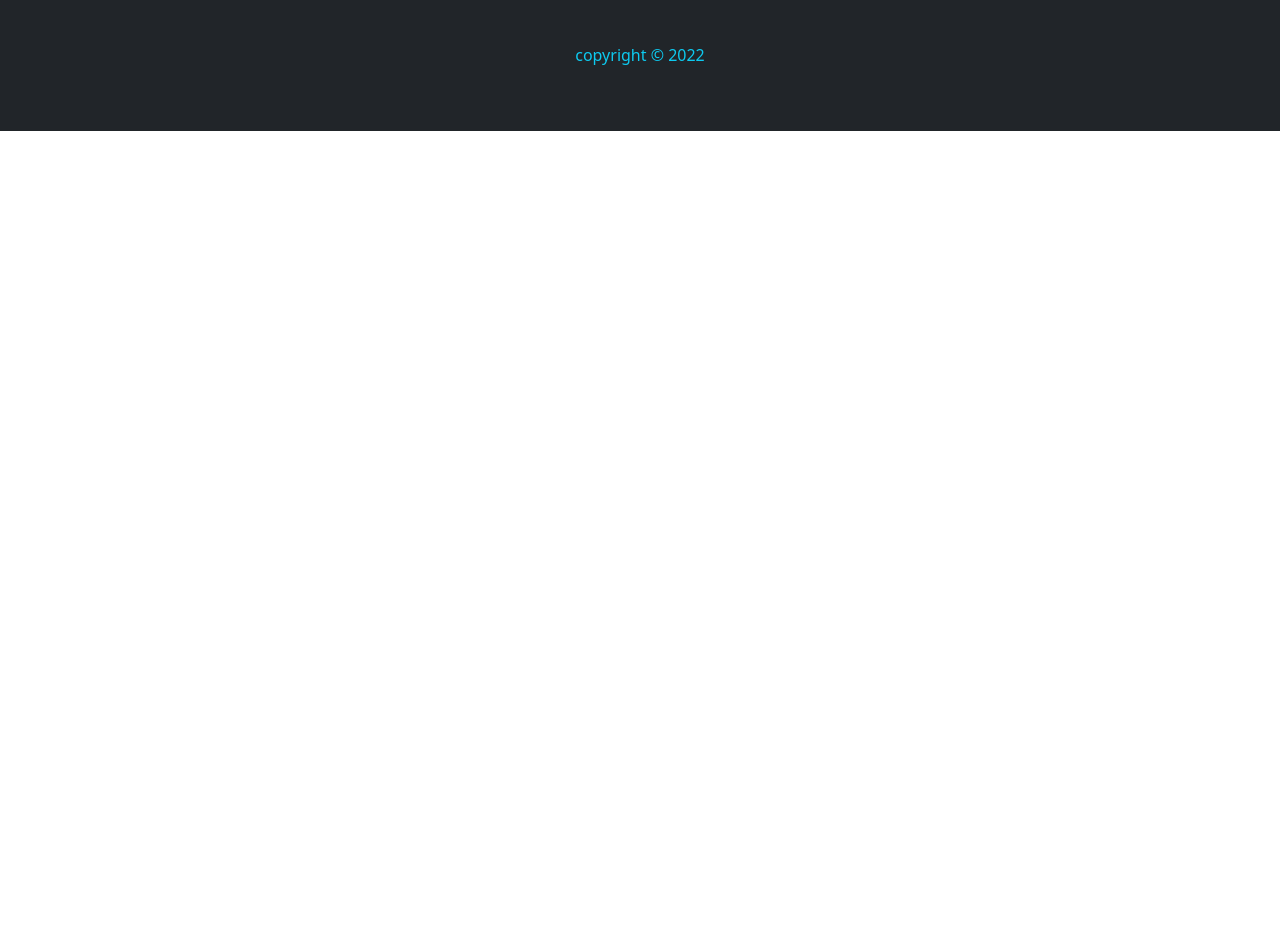
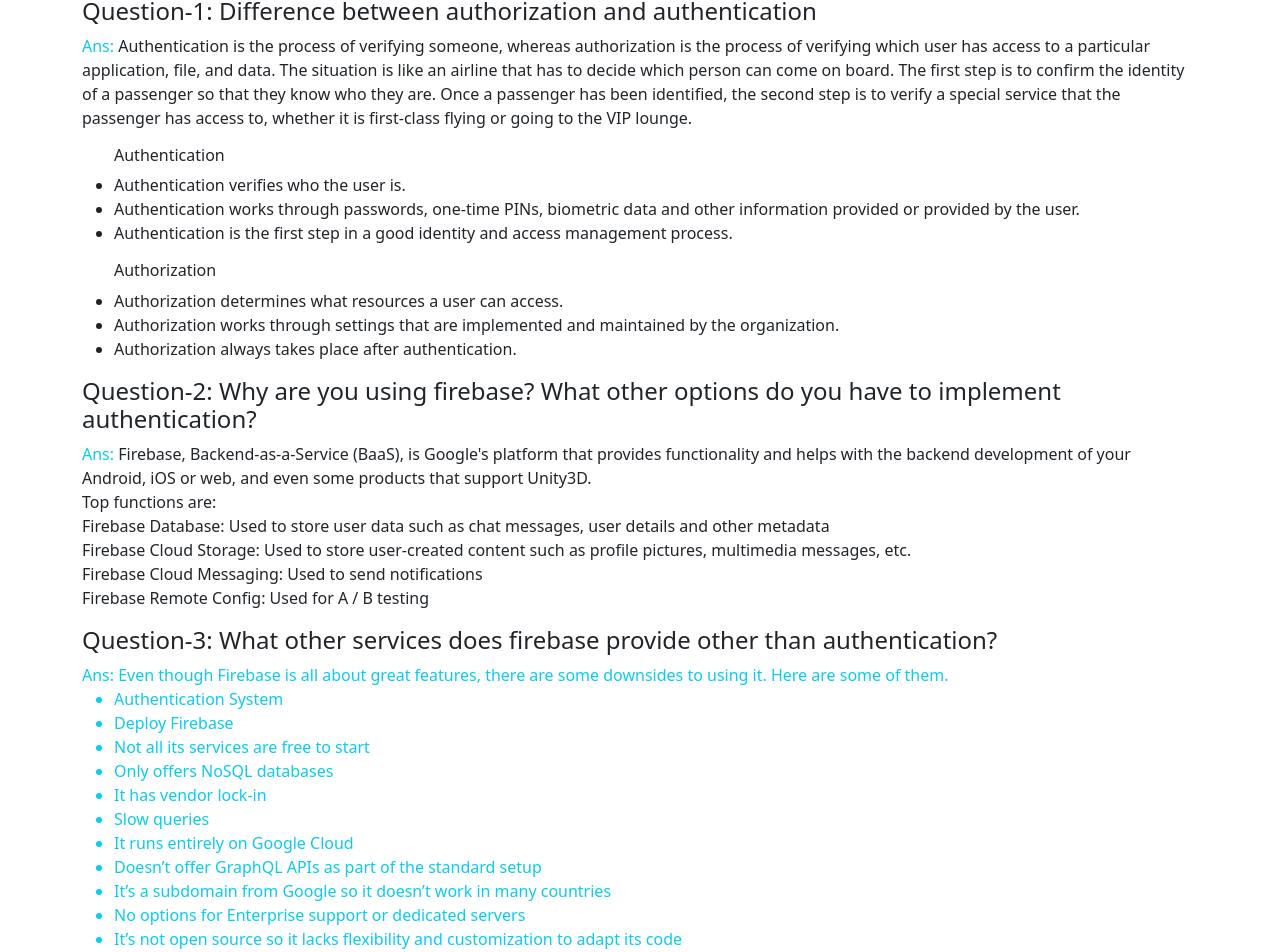
Before and after one commit to rashidul191/career-coach, a React (Create React App) app: page /blogs in a window 1280 px wide. Shown: the part 147-1099 px from the top of the page. Before the commit the page ends 800 px from the top, so only its background shows below. Built offline with nearby package versions, Linux system fonts and the light colour scheme; no server answers; the HTML template or start-up script is replaced by a standard one.

Commit message:
blogs page done

```diff
--- a/src/Page/Blog/Blog.js
+++ b/src/Page/Blog/Blog.js
@@ -1,11 +1,114 @@
-import React from 'react';
+import React from "react";
 
 const Blog = () => {
-    return (
-        <div>
-            <h2>Blog coming soon.......</h2>
-        </div>
-    );
+  return (
+    <div className="container my-4">
+      <div className="mb-3 text-center">
+        <h2 className=" text-info">Blogs</h2>
+        <div
+          style={{ height: "2px" }}
+          className="w-25 bg-success mx-auto"
+        ></div>
+      </div>
+
+      <div>
+        <h4>Question-1: Difference between authorization and authentication</h4>
+        <p>
+          {" "}
+          <span className="text-info">Ans:</span> Authentication is the process
+          of verifying someone, whereas authorization is the process of
+          verifying which user has access to a particular application, file, and
+          data. The situation is like an airline that has to decide which person
+          can come on board. The first step is to confirm the identity of a
+          passenger so that they know who they are. Once a passenger has been
+          identified, the second step is to verify a special service that the
+          passenger has access to, whether it is first-class flying or going to
+          the VIP lounge.
+        </p>
+        <ul>
+          <h6>Authentication</h6>
+          <li>Authentication verifies who the user is.</li>
+          <li>
+            Authentication works through passwords, one-time PINs, biometric
+            data and other information provided or provided by the user.
+          </li>
+          <li>
+            Authentication is the first step in a good identity and access
+            management process.
+          </li>
+        </ul>
+
+        <ul>
+          <h6>Authorization</h6>
+          <li>Authorization determines what resources a user can access.</li>
+          <li>
+            Authorization works through settings that are implemented and
+            maintained by the organization.
+          </li>
+          <li>Authorization always takes place after authentication.</li>
+        </ul>
+      </div>
+
+      <div>
+        <h4>
+          Question-2: Why are you using firebase? What other options do you have
+          to implement authentication?
+        </h4>
+
+        <p>
+          {" "}
+          <span className="text-info">Ans:</span> Firebase, Backend-as-a-Service
+          (BaaS), is Google's platform that provides functionality and helps
+          with the backend development of your Android, iOS or web, and even
+          some products that support Unity3D.
+          <br />
+          Top functions are:
+          <br />
+          Firebase Database: Used to store user data such as chat messages, user
+          details and other metadata
+          <br />
+          Firebase Cloud Storage: Used to store user-created content such as
+          profile pictures, multimedia messages, etc.
+          <br />
+          Firebase Cloud Messaging: Used to send notifications
+          <br />
+          Firebase Remote Config: Used for A / B testing
+        </p>
+      </div>
+
+      <div>
+        <h4>
+          Question-3: What other services does firebase provide other than
+          authentication?
+        </h4>
+        <p>
+          <span className="text-info">
+            Ans: Even though Firebase is all about great features, there are
+            some downsides to using it. Here are some of them.
+            <ul>
+              <li>Authentication System</li>
+              <li>Deploy Firebase</li>
+              <li>Not all its services are free to start</li>
+              <li>Only offers NoSQL databases</li>
+              <li>It has vendor lock-in</li>
+              <li>Slow queries</li>
+              <li>It runs entirely on Google Cloud</li>
+              <li>Doesn’t offer GraphQL APIs as part of the standard setup</li>
+              <li>
+                It’s a subdomain from Google so it doesn’t work in many
+                countries{" "}
+              </li>
+              <li>No options for Enterprise support or dedicated servers</li>
+              <li>
+                It’s not open source so it lacks flexibility and customization
+                to adapt its code
+              </li>
+            </ul>
+          </span>
+        </p>
+      </div>
+    </div>
+  );
 };
 
 export default Blog;
--- a/src/Page/Home/Services/CheckOutPages/CheckOutPages.js
+++ b/src/Page/Home/Services/CheckOutPages/CheckOutPages.js
@@ -1,15 +1,22 @@
 import React from "react";
 
 import { Form, Button } from "react-bootstrap";
+import { useAuthState } from "react-firebase-hooks/auth";
 import { useNavigate } from "react-router-dom";
+import auth from "../../../../firebase.init";
+import Loading from "../../../Shared/Loading/Loading";
 
 const CheckOutPages = () => {
-    const navigate = useNavigate()
+  const navigate = useNavigate();
+  const [user, loading] = useAuthState(auth);
+  const handleCheckOut = (event) => {
+    event.preventDefault();
+    navigate("/thanks");
+  };
 
-    const handleCheckOut = (event)=>{
-        event.preventDefault();
-        navigate("/thanks")
-    }
+  if (loading) {
+    return <Loading></Loading>;
+  }
   return (
     <div className="container">
       <div className="mb-3 text-center">
@@ -21,19 +28,37 @@
       </div>
 
       <div>
-        <Form onSubmit={handleCheckOut} className="w-75 mx-auto border border-3 border-warning p-5">
+        <Form
+          onSubmit={handleCheckOut}
+          className="w-75 mx-auto border border-3 border-warning p-5"
+        >
           <h3 className="text-center mb-4">Payment Info</h3>
 
           <Form.Group className="mb-3" controlId="formBasicName">
-            <Form.Control type="text" name="name" placeholder="Enter name" />
+            <Form.Control
+              type="text"
+              name="name"
+              placeholder={user?.displayName ? user.displayName : "Enter name"}
+            />
           </Form.Group>
 
-          <Form.Group className="mb-3" controlId="formBasicEmail">
-            <Form.Control type="email" name="email" placeholder="Enter email" />
-          </Form.Group>
+          {user?.email && (
+            <Form.Group className="mb-3" controlId="formBasicEmail">
+              <Form.Control
+                readOnly
+                type="email"
+                name="email"
+                placeholder={user.email}
+              />
+            </Form.Group>
+          )}
 
           <Form.Group className="mb-3" controlId="formBasicAddress">
-            <Form.Control type="text" name="address" placeholder="Enter address" />
+            <Form.Control
+              type="text"
+              name="address"
+              placeholder="Enter address"
+            />
           </Form.Group>
 
           <Form.Group className="mb-3" controlId="formBasicZipCode">
--- a/src/Page/Home/Services/Thanks/Thanks.js
+++ b/src/Page/Home/Services/Thanks/Thanks.js
@@ -1,11 +1,18 @@
-import React from 'react';
-
+import React from "react";
+import img from "../../../../Images/thumbs.gif";
 const Thanks = () => {
-    return (
-        <div className='container text-center'>
-            <h2>Thanks</h2>
-        </div>
-    );
+  return (
+    <div className="container text-center">
+      <div className="mb-3 text-center">
+        <h3 className="my-3 text-info">Thanks</h3>
+        <div
+          style={{ height: "2px" }}
+          className="w-25 bg-success mx-auto"
+        ></div>
+      </div>
+      <img className=" w-50" src={img} alt="" />
+    </div>
+  );
 };
 
 export default Thanks;
```
Also changed, not shown: src/Images/thumbs.gif (added).
